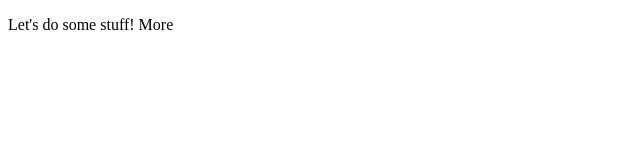
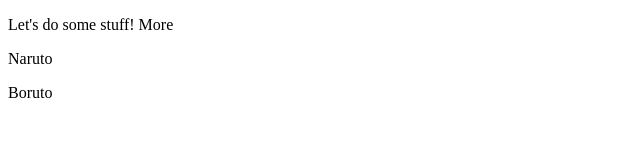
Before and after one commit to Deiahri/testingRepo, a plain HTML site: page index.html in a window 1280 px wide. Shown: the whole page, without its empty margins (0-640 px from the left). Drawn offline with Linux system fonts and the light colour scheme.

Commit message:
differnet commit message

```diff
--- a/index.html
+++ b/index.html
@@ -7,5 +7,7 @@
 </head>
 <body>
     <p>Let's do some stuff! More</p>
+    <p>Naruto</p>
+    <p>Boruto</p>
 </body>
 </html>
```
Also changed, not shown: style.css (added).
